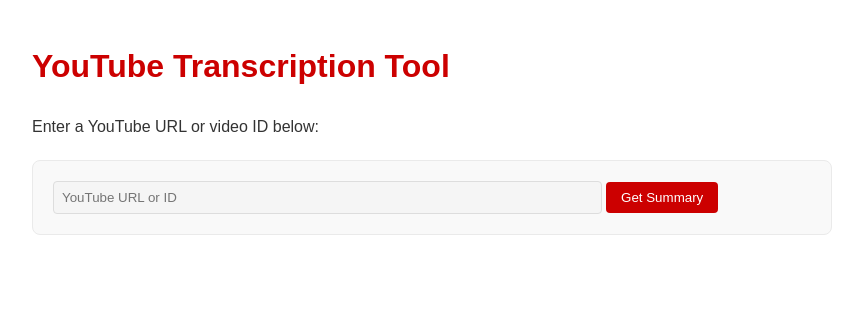
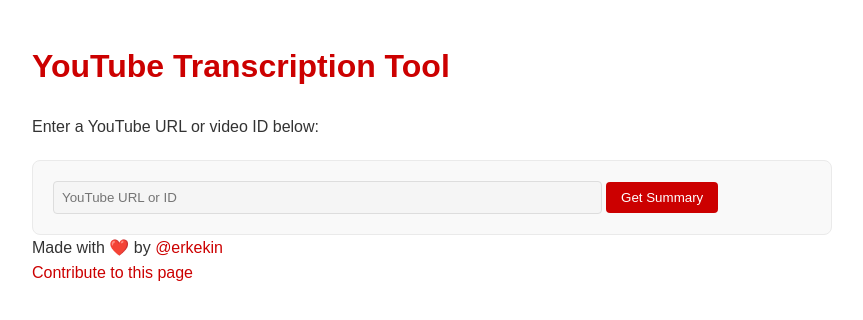
Before and after one commit to erkekin/youtube-video-summarizer, a Flask app: page / in a window 1280 px wide. Shown: the top 320 px of the page, without its empty margins (208-1071 px from the left). Run offline with Flask 3, Linux system fonts and the light colour scheme.

Commit message:
add footer

```diff
--- a/templates/index.html
+++ b/templates/index.html
@@ -8,14 +8,23 @@
     <link rel="stylesheet" href="{{ url_for('static', filename='css/components.css') }}">
 </head>
 <body>
+    <div class="container">
         <h1>YouTube Transcription Tool</h1>
         <p>Enter a YouTube URL or video ID below:</p>
-
         <div class="card">
             <form id="transcribe-form" action="/transcribe" method="get">
                 <input type="text" id="source" name="source" placeholder="YouTube URL or ID" required>
                 <button type="submit">Get Summary</button>
             </form>
         </div>
+    </div>
+    <footer>
+        <div class="footer-left">
+            Made with ❤️ by <a href="https://x.com/erkekin" target="_blank" rel="noopener">@erkekin</a>
+        </div>
+        <div class="footer-right">
+            <a href="https://github.com/erkekin/youtube-video-summarizer" target="_blank" rel="noopener">Contribute to this page</a>
+        </div>
+    </footer>
 </body>
 </html>
```
Also changed, not shown: 1 other file. Lines whose indentation alone changed are shown as unchanged.
